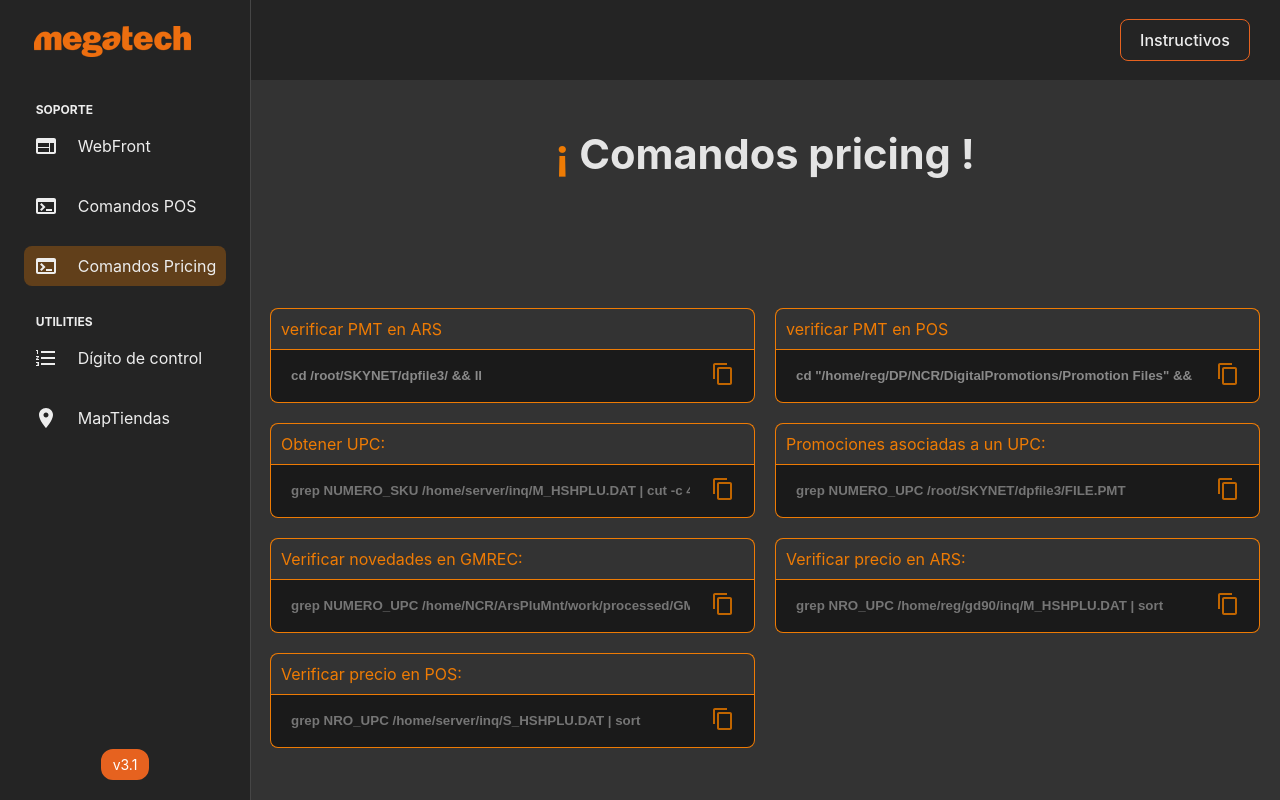
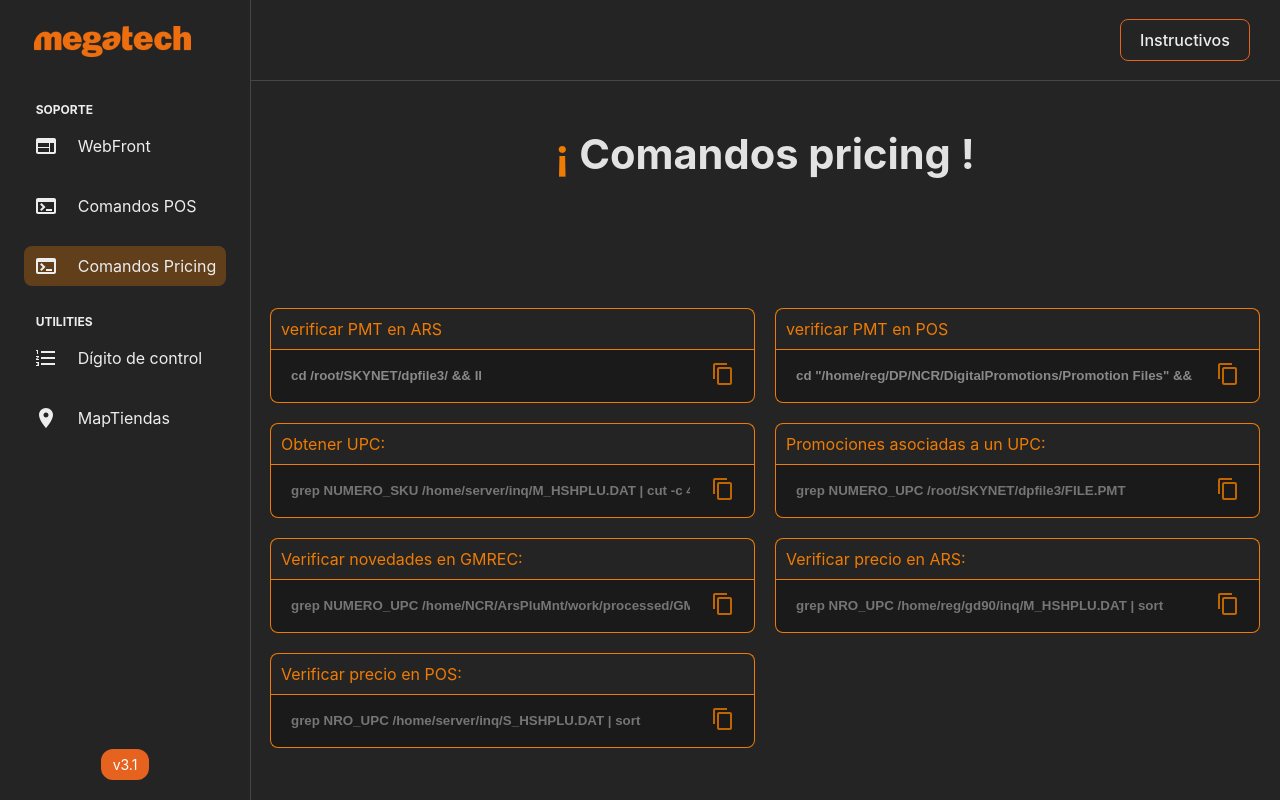
Before and after one commit to jlchurruarin/WebFrontTiendas, a React (Vite) app: page /commandspricing in a window 1280 px wide. Built offline with nearby package versions, Linux system fonts and the light colour scheme.

Commit message:
background color

```diff
--- a/src/components/Nav/Nav.module.css
+++ b/src/components/Nav/Nav.module.css
@@ -4,6 +4,7 @@
     left: 250px;
     width: calc(100% - 250px);
     background-color: #242424;
+    border-bottom: 1px solid rgb(70, 70, 70);
     color: white;
 }
 .nav ul{
--- a/src/index.css
+++ b/src/index.css
@@ -15,7 +15,7 @@ html, body {
   margin: 0;
 }
 body {
-  background-color: #333;
+  background-color: #242424;
   margin: 0;
 
 }
```
